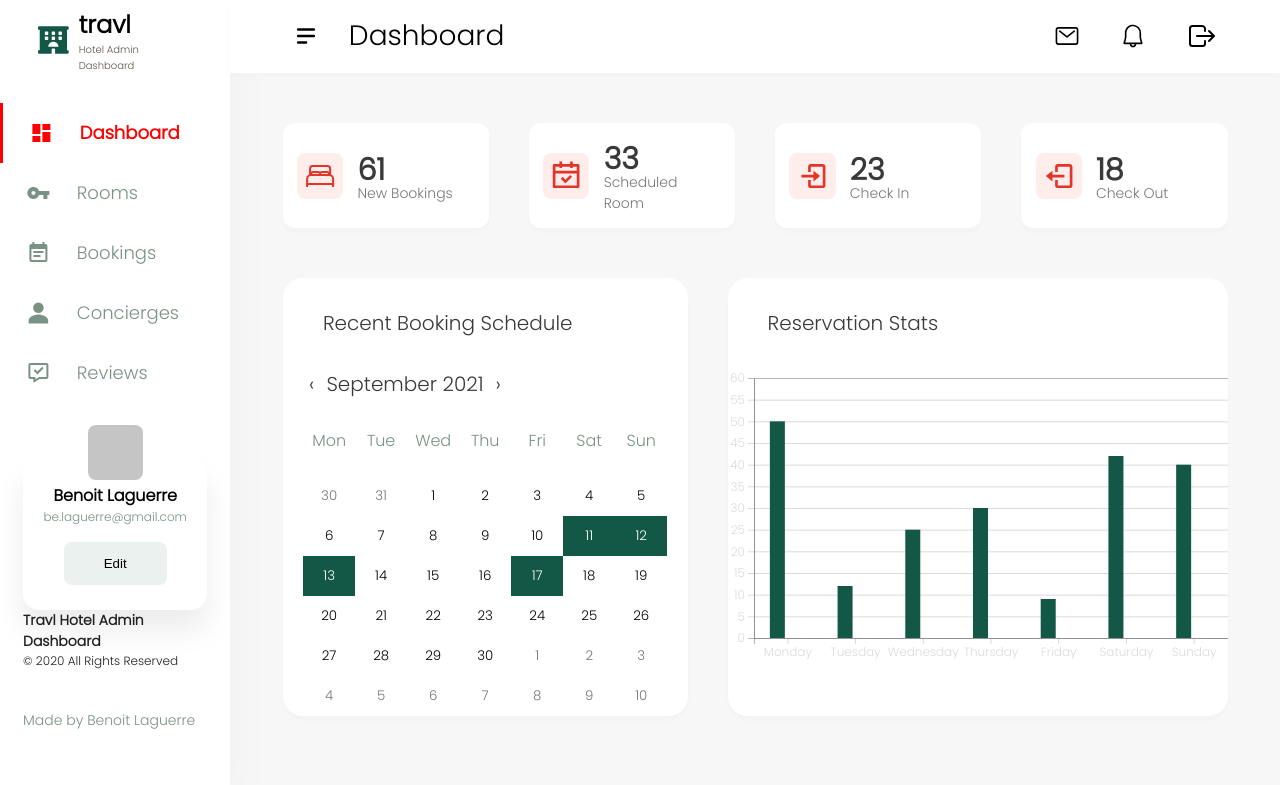
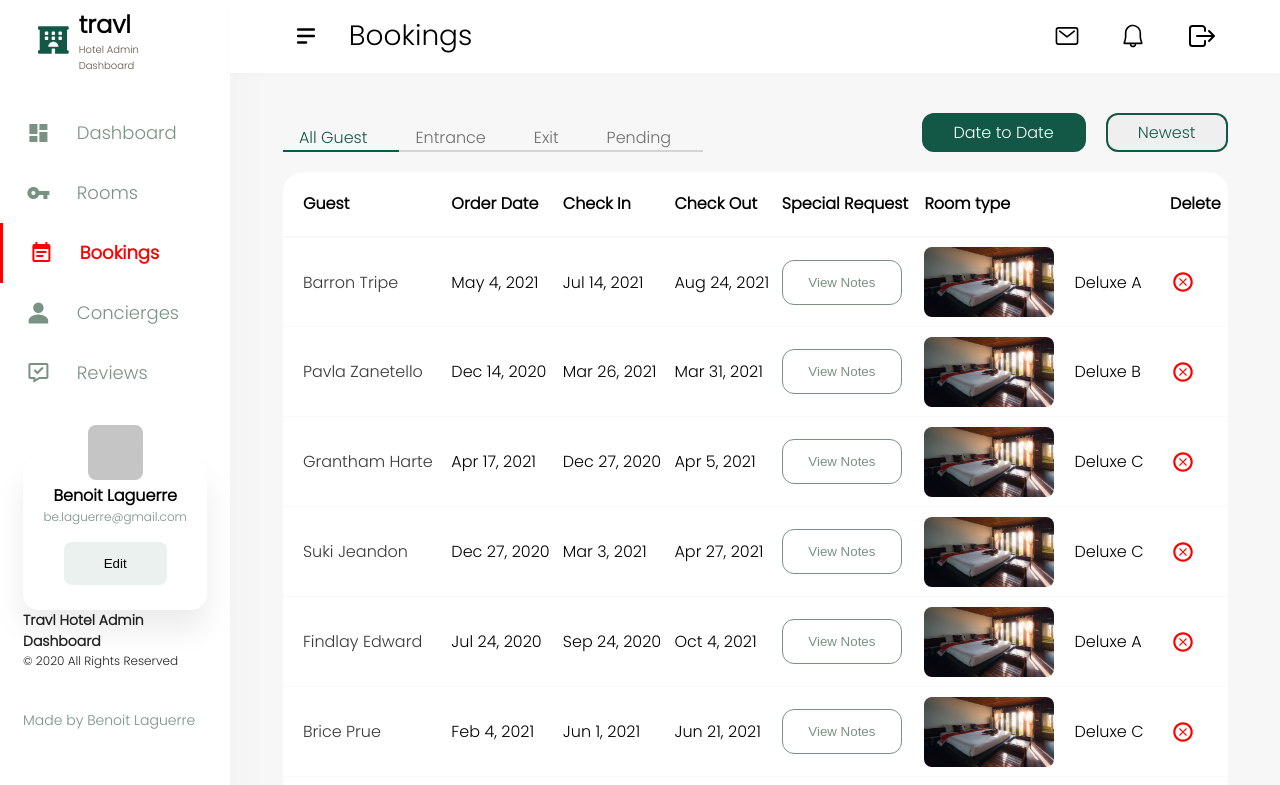
Before and after one commit to BenLaguerre/Dashboard-Hotel-Miranda, a React (Create React App) app: page /booking in a window 1280 px wide. Before the commit this address led to /dashboard. Shown: the top 785 px of the page. Built offline with nearby package versions, Linux system fonts and the light colour scheme; sample sign-in values are in the browser's storage.

Commit message:
Fix refresh bug

```diff
--- a/src/components/PrivateRoute.js
+++ b/src/components/PrivateRoute.js
@@ -3,15 +3,12 @@ import {
   Route,
   Redirect,
 } from "react-router-dom";
-import { useSelector } from 'react-redux';
 
 export default function PrivateRoute({ children, ...rest }) {
-
-  const value =  useSelector(state => state.auth.auth);
-
+  const authenticated = localStorage.getItem('authenticated');
   return (
         <>
-        <Route {...rest}>{value ? children : <Redirect to="/login" />  }</Route>
+        <Route {...rest}>{authenticated ? children : <Redirect to="/login" />  }</Route>
         </>
     )
 }
```
